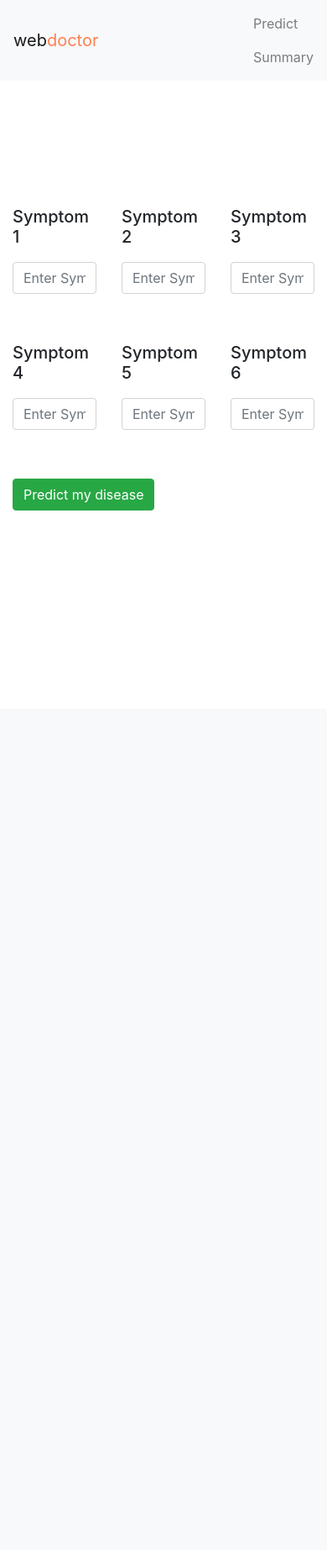
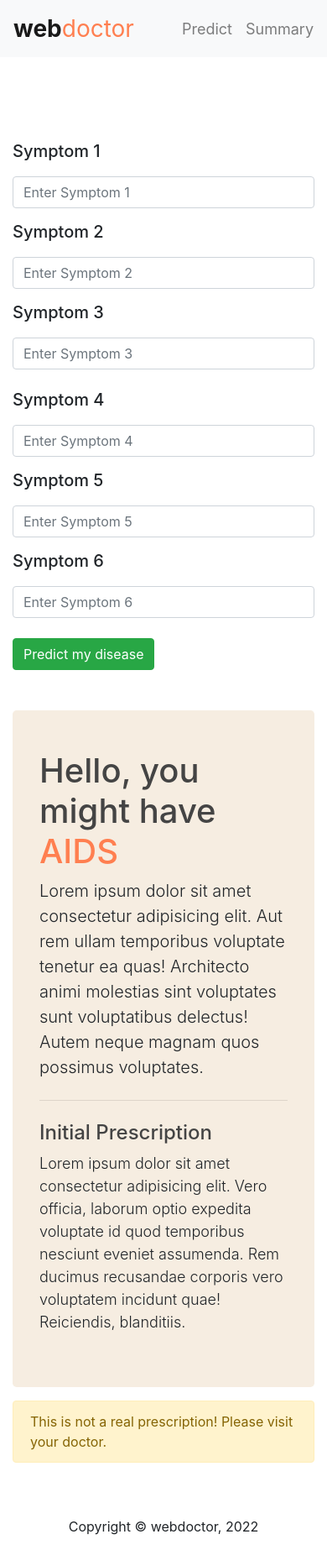
Before and after one commit to Bikesh14/Disease_Prediction, a Flask app: template templates/index.html in a window 390 px wide. Shown: the whole page at 84% size. Before the commit the page ends 608 px from the top, so only its background shows below. Run offline with Flask 2, Linux system fonts and the light colour scheme; the template is opened without the code that fills it, so the values that code supplies are empty; parts of the project's set-up code (start-up, migrations or seed data) failed here and were passed over; some libraries are stand-ins or nearby versions.

Commit message:
jumbotron and responsiveness

```diff
--- a/templates/index.html
+++ b/templates/index.html
@@ -19,50 +19,68 @@
 <body>
   <nav class="navbar navbar-expand-lg navbar-light bg-light">
     <div class="container">
-      <a class="navbar-brand" href="#">web<span style="color: coral">doctor</span></a>
-      <ul class="navbar-nav">
+      <a class="navbar-brand" href="#" style="font-size: 28px; font-weight: bold;">web<span style="color: coral; font-weight: normal;">doctor</span></a>
+      <ul class="navbar-nav" style="display: flex !important; flex-direction: row;">
         <li class="nav-item">
-          <a class="nav-link" href="#">Predict</a>
+          <a class="nav-link mr-3" href="#" style="font-size: 18px;">Predict</a>
         </li>
         <li class="nav-item">
-          <a class="nav-link" href="summarizer.html">Summary</a>
+          <a class="nav-link" href="summarizer.html" style="font-size: 18px;">Summary</a>
         </li>
       </ul>
     </div>
   </nav>
-  <div class="container" style="padding-top: 150px">
+  <div class="container" style="padding-top: 100px">
     <form action="" method="POST">
-      <div class="row mb-4">
-        <div class="form-group col">
-          <h5>Symptom 1<h5>
+      <div class="row mb-2">
+        <div class="form-group col-md-4">
+          <h5>Symptom 1</h5>
           <input type="text" class="form-control" name="symptom1" placeholder="Enter Symptom 1">
         </div>
-        <div class="form-group col">
-          <h5>Symptom 2<h5>
+        <div class="form-group col-md-4">
+          <h5>Symptom 2</h5>
           <input type="text" class="form-control" name="symptom2" placeholder="Enter Symptom 2">
         </div>
-        <div class="form-group col">
-          <h5>Symptom 3<h5>
+        <div class="form-group col-md-4">
+          <h5>Symptom 3</h5>
           <input type="text" class="form-control" name="symptom3" placeholder="Enter Symptom 3">
         </div>
       </div>
-      <div class="row mb-4">
-        <div class="form-group col">
-          <h5>Symptom 4<h5>
+      <div class="row mb-2">
+        <div class="form-group col-md-4">
+          <h5>Symptom 4</h5>
           <input type="text" class="form-control" name="symptom4" placeholder="Enter Symptom 4">
         </div>
-        <div class="form-group col">
-          <h5>Symptom 5<h5>
+        <div class="form-group col-md-4">
+          <h5>Symptom 5</h5>
           <input type="text" class="form-control" name="symptom5" placeholder="Enter Symptom 5">
         </div>
-        <div class="form-group col">
-          <h5>Symptom 6<h5>
+        <div class="form-group col-md-4">
+          <h5>Symptom 6</h5>
           <input type="text" class="form-control" name="symptom6" placeholder="Enter Symptom 6">
         </div>
       </div>
       <input type="submit" class="btn btn-success" value="Predict my disease">
     </form>
+
+    <div class="jumbotron my-5" style="background-color: rgb(246, 237, 225); margin-bottom: 16px !important; padding: 3rem 2rem;">
+      <h1 class="display-5" style="color: #444">Hello, you might have <span style="color: coral;">AIDS</span></h1>
+      <p class="lead">Lorem ipsum dolor sit amet consectetur adipisicing elit. Aut rem ullam temporibus voluptate tenetur ea quas! Architecto animi molestias sint voluptates sunt voluptatibus delectus! Autem neque magnam quos possimus voluptates.</p>
+      <hr class="my-4">
+      <h4 style="color: #444">Initial Prescription</h4>
+      <p class="lead" style="font-size: 18px;">Lorem ipsum dolor sit amet consectetur adipisicing elit. Vero officia, laborum optio expedita voluptate id quod temporibus nesciunt eveniet assumenda. Rem ducimus recusandae corporis vero voluptatem incidunt quae! Reiciendis, blanditiis.</p>
+    </div>
+
+    <div class="alert alert-warning" role="alert">
+      This is not a real prescription! Please visit your doctor.
+    </div>
   </div>
+  <footer class="pt-5 pb-3">
+    <div class="container" style="text-align: center;">
+      Copyright &copy; webdoctor, 2022
+    </div>
+  </footer>
+
   <!-- jQuery first, then Popper.js, then Bootstrap JS -->
   <script src="https://code.jquery.com/jquery-3.2.1.slim.min.js"
     integrity="sha384-KJ3o2DKtIkvYIK3UENzmM7KCkRr/rE9/Qpg6aAZGJwFDMVNA/GpGFF93hXpG5KkN"
```
Also changed, not shown: templates/summarizer.html (+34 -9 lines).
